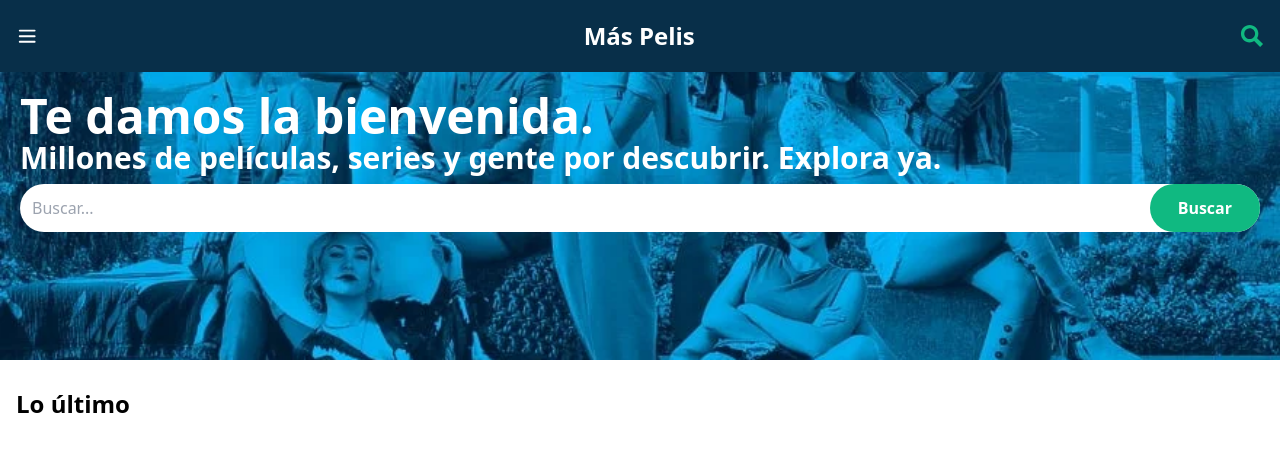
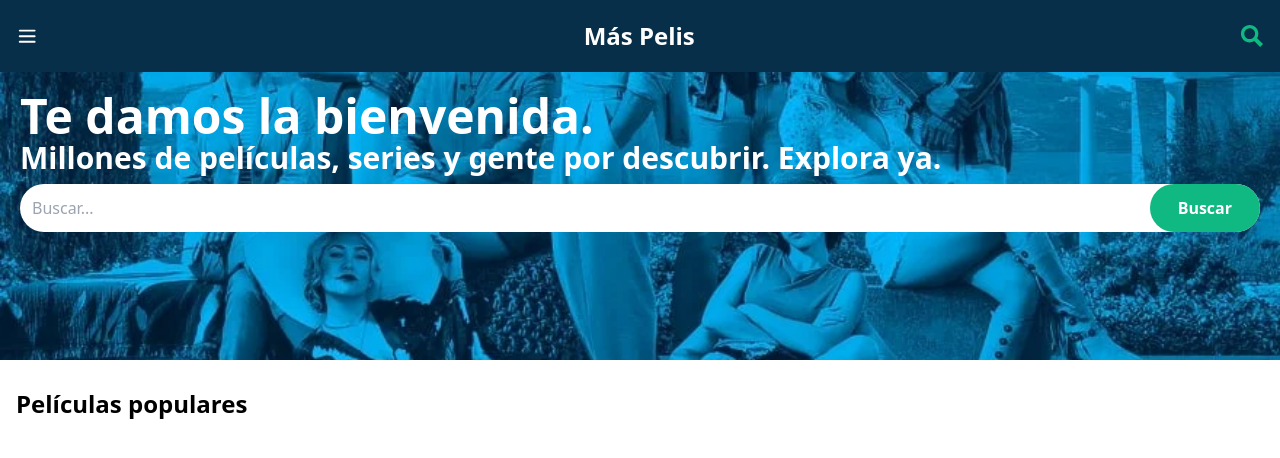
Before and after one commit to IsraelCastroDev/flashvideo, a React (Vite) app: page / in a window 1280 px wide. Shown: the top 458 px of the page. Built offline with nearby package versions, Linux system fonts and the light colour scheme.

Commit message:
Ajustando detalles

```diff
--- a/src/pages/HomePage.tsx
+++ b/src/pages/HomePage.tsx
@@ -2,7 +2,7 @@
   return (
     <>
       <section>
-        <h2 className="text-2xl font-bold">Lo último</h2>
+        <h2 className="text-2xl font-bold">Películas populares</h2>
       </section>
     </>
   );
```
